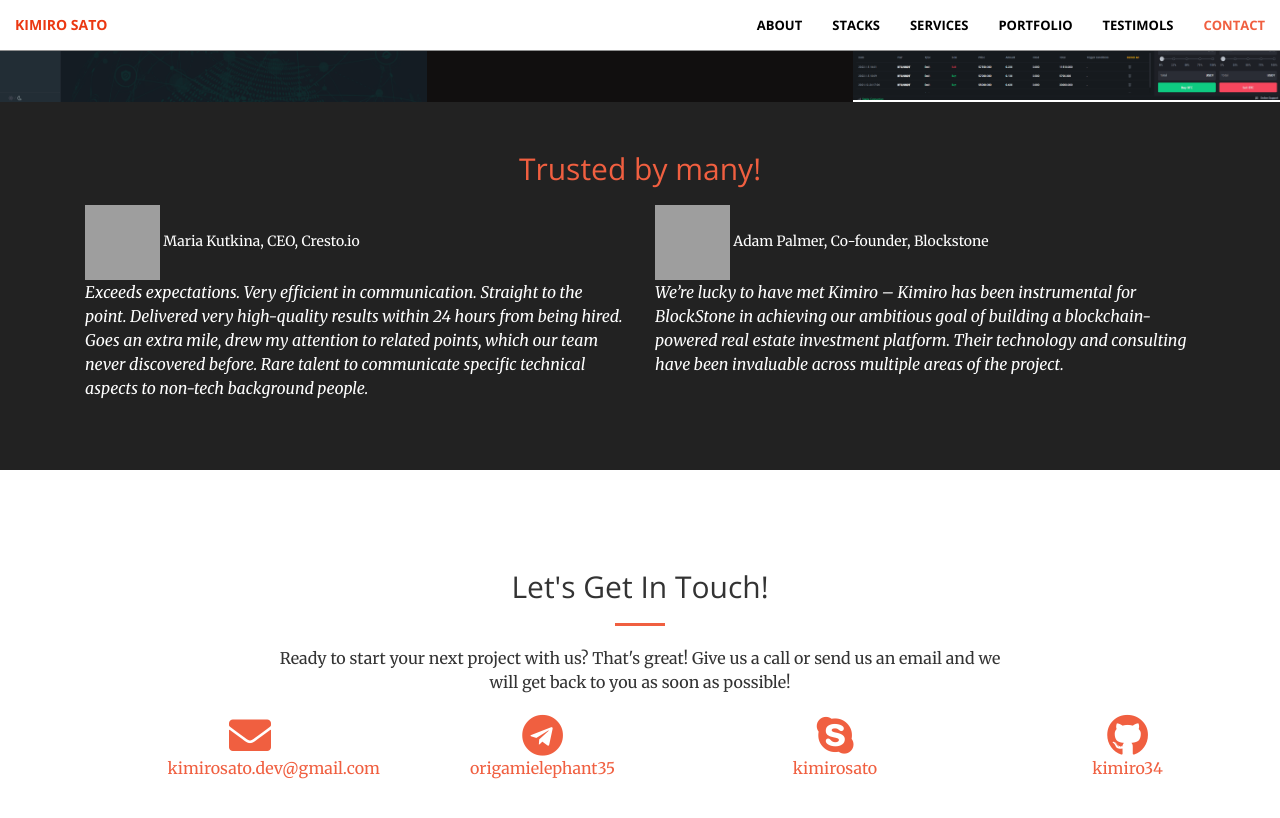
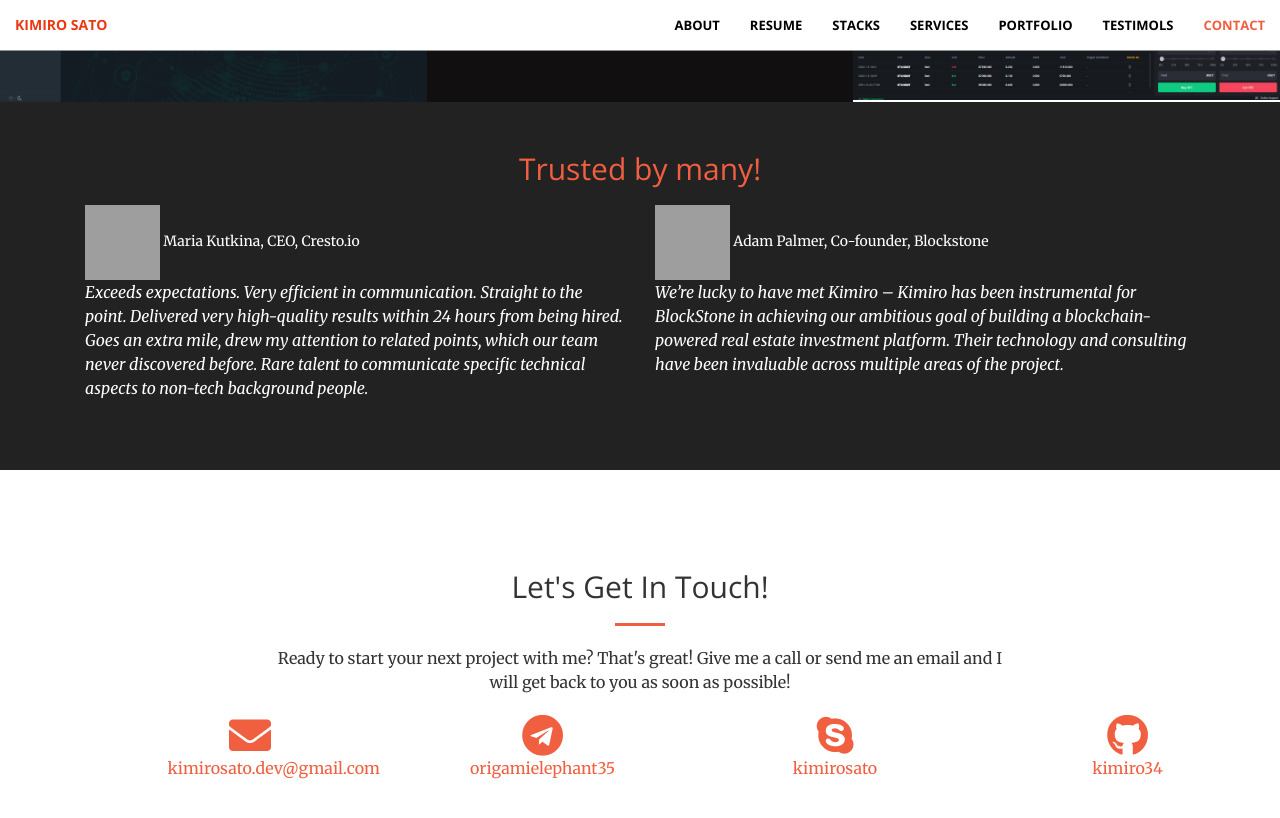
Before and after one commit to kimiro34/kimiro34.github.io, a Jekyll site: the page built from docs/index.markdown, in a window 1280 px wide and 900 px high, scrolled down 2459 px, cut to the strip 0-818 px from the top of the window. Built offline with Jekyll 4.4.1, drawn with Linux system fonts in a browser that asks for light colours; nearby versions of some CDN libraries; grey boxes are pictures that could not be loaded.

Commit message:
change contact line and add resume

```diff
--- a/docs/_includes/contact.html
+++ b/docs/_includes/contact.html
@@ -4,7 +4,7 @@
             <div class="col-lg-8 col-lg-offset-2 text-center">
                 <h2 class="section-heading">Let's Get In Touch!</h2>
                 <hr class="primary">
-                <p>Ready to start your next project with us? That's great! Give us a call or send us an email and we will get back to you as soon as possible!</p>
+                <p>Ready to start your next project with me? That's great! Give me a call or send me an email and I will get back to you as soon as possible!</p>
             </div>
 
         <div class="col-lg-2 col-lg-offset-1 text-center">
--- a/docs/_includes/nav.html
+++ b/docs/_includes/nav.html
@@ -21,6 +21,11 @@
       <ul class="nav navbar-nav navbar-right">
         <li>
           <a class="page-scroll" style="color: black" href="#about">About</a>
+        </li>
+        <li>
+          <a class="page-scroll" style="color: black" href="/online-cv"
+            >Resume</a
+          >
         </li>
         <li>
           <a class="page-scroll" style="color: black" href="#stacks">Stacks</a>
```
